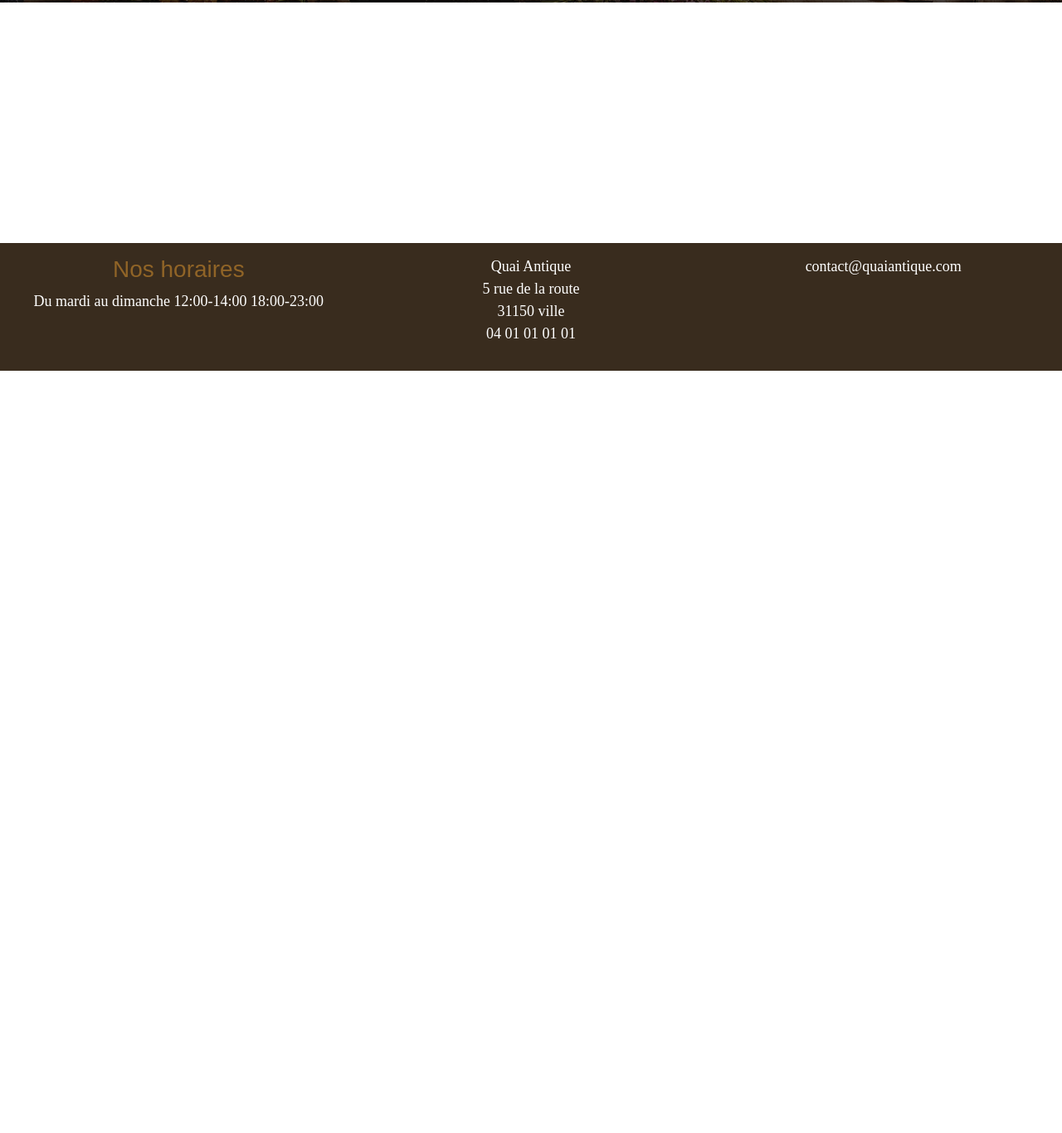
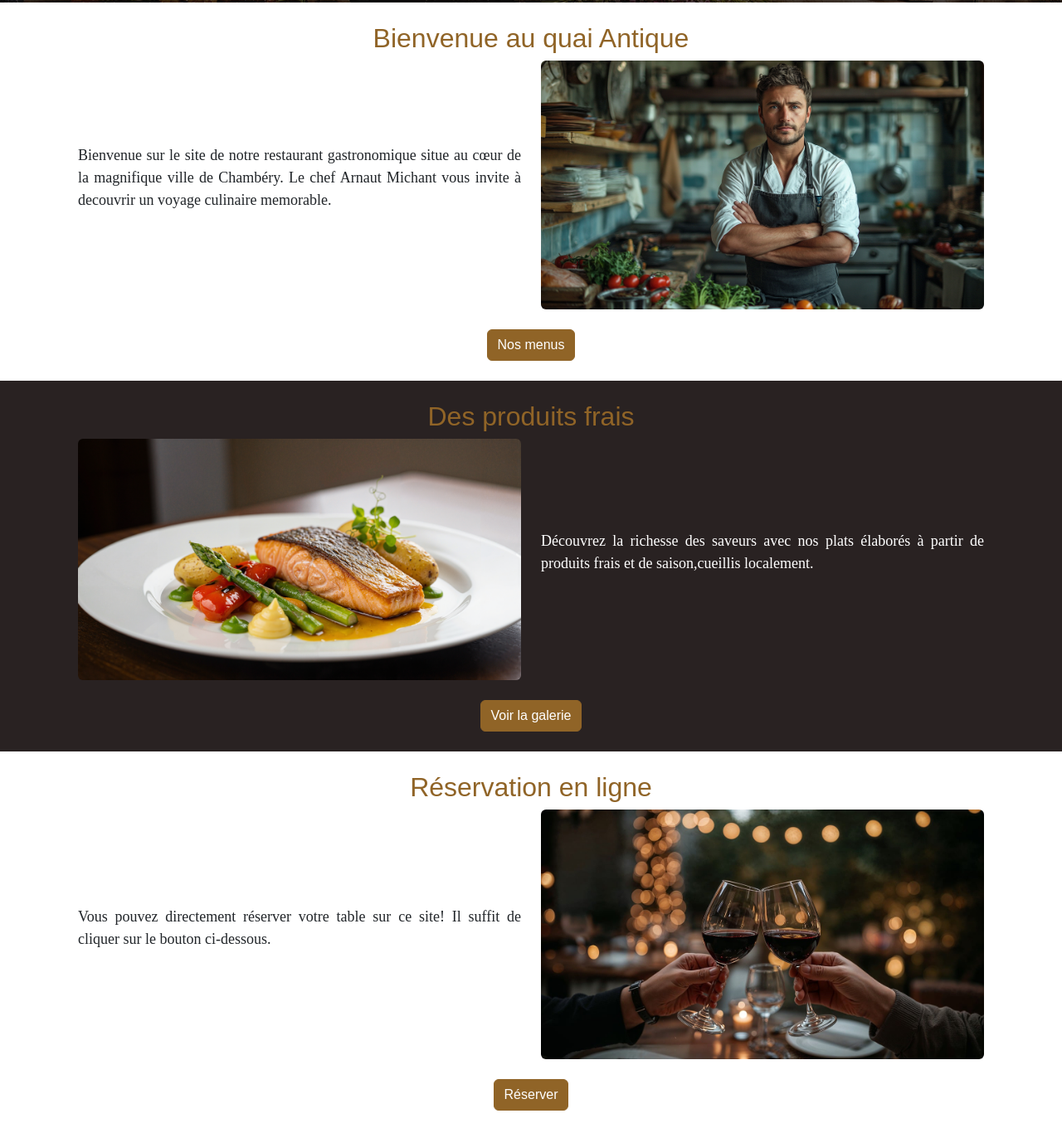
Before and after one commit to stephaneiam444-pixel/web, a website with bundled scripts: page Quai Antique restaurant front/index.html in a window 1280 px wide. Shown: the part 353-1719 px from the top of the page at 83% size. Before the commit the page ends 800 px from the top, so only its background shows below. Built offline with nearby package versions, Linux system fonts and the light colour scheme; files whose address does not match are found by name; a web font is replaced by a local one.

Commit message:
finish home page

```diff
--- a/Quai Antique restaurant front/pages/home.html
+++ b/Quai Antique restaurant front/pages/home.html
@@ -5,3 +5,59 @@
 <button class="btn btn-primary">Réserver</button>
 </div>
 </div>
+<section>
+    <article>
+        <div class="container p-4">
+<h2 class="text-center text-primary"> Bienvenue au quai Antique</h2>
+<div class="row row-cols-2 align-items-center">
+  <div class="col">
+    <p class="text-justify">
+     Bienvenue sur le site de notre restaurant gastronomique situe au cœur de la magnifique ville de Chambéry. Le chef Arnaut Michant vous invite à decouvrir un voyage culinaire memorable.
+  </p>
+</div>
+<div class="col">
+    <img class="w-100 rounded" src="../images/chef.png"/>
+</div>
+ </div>
+ <div class="text-center pt-4">
+    <a href="" class="btn btn-primary">Nos menus</a>
+ </div>
+ </div>
+    </article>
+     <article class="bg-black text-white">
+        <div class="container p-4">
+<h2 class="text-center text-primary"> Des produits frais</h2>
+<div class="row row-cols-2 align-items-center">
+  <div class="col">
+<img class="w-100 rounded" src="../images/saumon.png"/>
+</div>
+<div class="col">
+    <p class="text-justify">
+      Découvrez la richesse des saveurs avec nos plats élaborés à partir de produits frais et de saison,cueillis localement.
+  </p>
+</div>
+ </div>
+ <div class="text-center pt-4">
+    <a href="" class="btn btn-primary">Voir la galerie</a>
+ </div>
+ </div>
+    </article>
+     <article>
+        <div class="container p-4">
+<h2 class="text-center text-primary"> Réservation en ligne</h2>
+<div class="row row-cols-2 align-items-center">
+  <div class="col">
+    <p class="text-justify">
+    Vous pouvez directement réserver votre table sur ce site! Il suffit de cliquer sur le bouton ci-dessous.
+  </p>
+</div>
+<div class="col">
+    <img class="w-100 rounded" src="../images/wine.jpg"/>
+</div>
+ </div>
+ <div class="text-center pt-4">
+    <a href="" class="btn btn-primary">Réserver</a>
+ </div>
+ </div>
+    </article>
+</section>
--- a/Quai Antique restaurant front/scss/main.scss
+++ b/Quai Antique restaurant front/scss/main.scss
@@ -17,15 +17,15 @@ footer.footer {
     width: 100%;
 }
 
-p{
-
+p {
     font-family: $font-family-serif;
     font-size: 18px;
 }
 
-.hero-scene{
+.hero-scene {
     position: relative;
-    &::before{
+
+    &::before {
         content:"";
         position:absolute;
         top: 0;
@@ -37,20 +37,20 @@ position: relative;
         filter: brightness(0.3);
     }
 
-*{
+    * {
         //Positionner les elements devant le ::before
         position: relative;
     }
 
-.hero-scene-content{
+    .hero-scene-content {
         height: 300px;
         display: flex;
         flex-direction: column;
         align-items: center;
         justify-content: center;
-
-
-
+    }
 }
 
+ .text-justify{
+    text-align:justify;
  }
```
Also changed, not shown: Quai Antique restaurant front/images/chef.png (renamed from Quai Antique restaurant front/images/ai-generated-8520388_1280.png), Quai Antique restaurant front/images/saumon.png (renamed from Quai Antique restaurant front/images/ai-generated-9341710_1280.png), Quai Antique restaurant front/images/wine.jpg (renamed from Quai Antique restaurant front/images/wine-9677706_1280.jpg), Quai Antique restaurant front/scss/main.css, 1 other file. Lines whose indentation alone changed are shown as unchanged.
